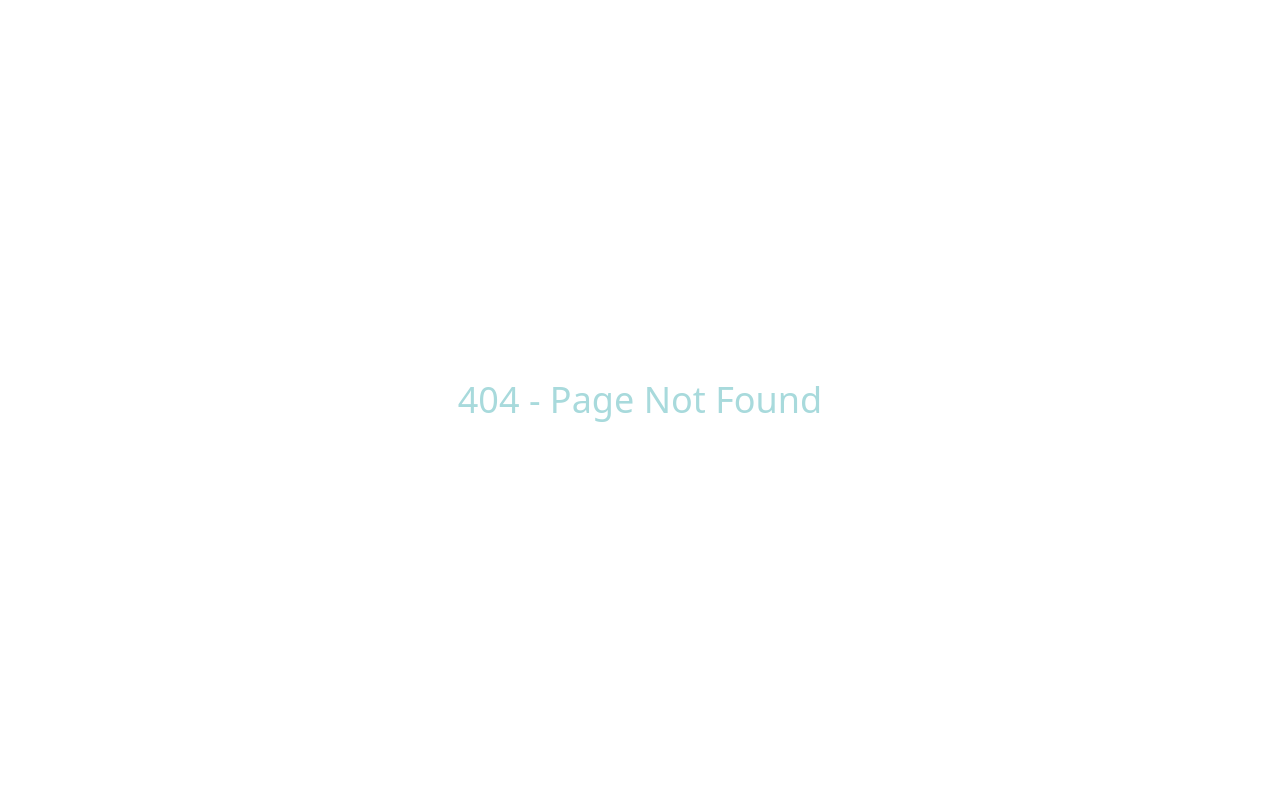
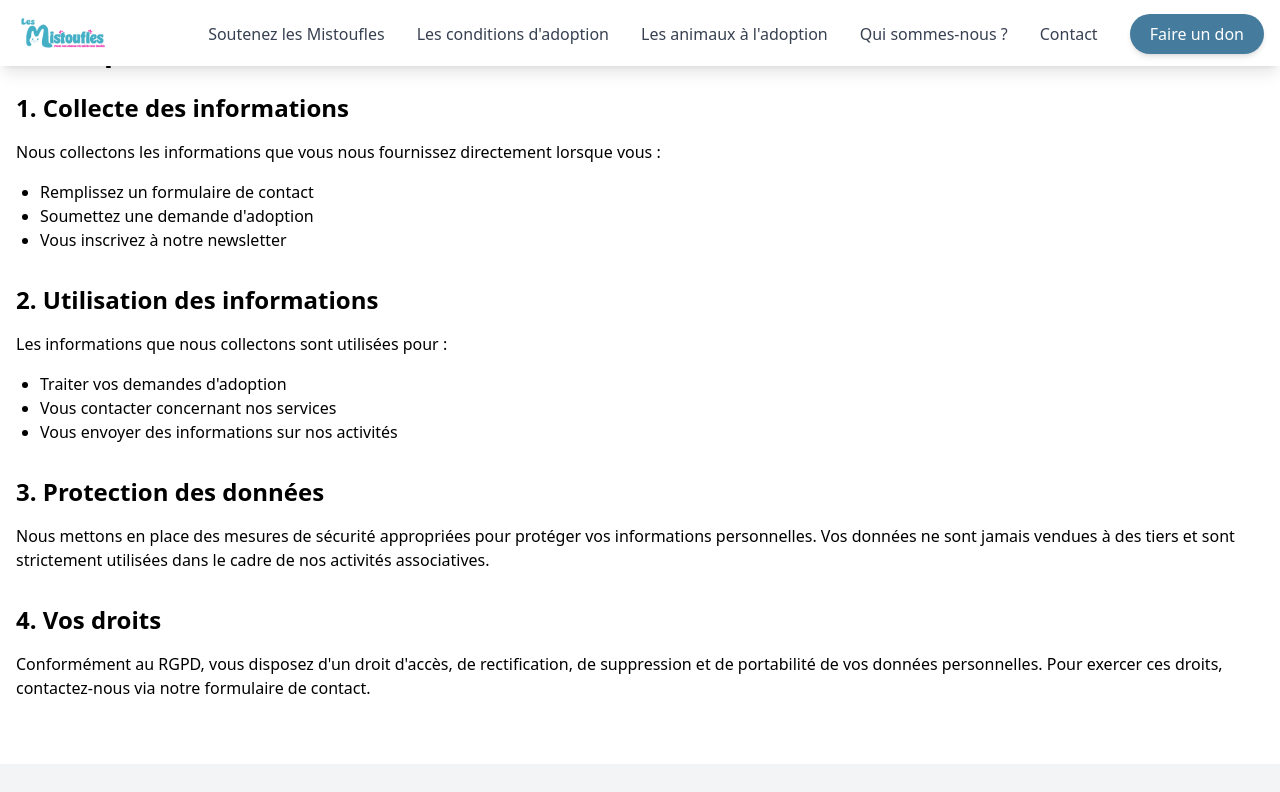
Before and after one commit to Reeflex-M/showcase_mistoufle, a React (Vite) app: page /privacy in a window 1280 px wide. Before the commit this address had no page. Shown: the top 792 px of the page. Built offline with nearby package versions, Linux system fonts and the light colour scheme.

Commit message:
Ajout des pages Mentions Légales et Politique de Confidentialité, mise à jour du routage et ajout du défilement automatique vers le haut

```diff
--- a/src/App.jsx
+++ b/src/App.jsx
@@ -1,9 +1,19 @@
-import { Outlet } from "react-router-dom";
+import { Outlet, useLocation } from "react-router-dom";
+import { useEffect } from "react";
 import "./App.css";
 import Navbar from "./components/Navbar";
 import Footer from "./components/Footer";
 
 function App() {
+  const location = useLocation();
+
+  useEffect(() => {
+    window.scrollTo({
+      top: 0,
+      behavior: "smooth",
+    });
+  }, [location.pathname]);
+
   return (
     <div className="min-h-screen flex flex-col">
       <Navbar />
--- /dev/null
+++ b/src/pages/Privacy/Privacy.jsx
@@ -0,0 +1,62 @@
+import React from "react";
+
+function Privacy() {
+  return (
+    <div className="container mx-auto px-4 py-8">
+      <h1 className="text-3xl font-bold mb-6">Politique de Confidentialité</h1>
+
+      <section className="mb-8">
+        <h2 className="text-2xl font-semibold mb-4">
+          1. Collecte des informations
+        </h2>
+        <p className="mb-4">
+          Nous collectons les informations que vous nous fournissez directement
+          lorsque vous :
+        </p>
+        <ul className="list-disc ml-6 mb-4">
+          <li>Remplissez un formulaire de contact</li>
+          <li>Soumettez une demande d'adoption</li>
+          <li>Vous inscrivez à notre newsletter</li>
+        </ul>
+      </section>
+
+      <section className="mb-8">
+        <h2 className="text-2xl font-semibold mb-4">
+          2. Utilisation des informations
+        </h2>
+        <p className="mb-4">
+          Les informations que nous collectons sont utilisées pour :
+        </p>
+        <ul className="list-disc ml-6 mb-4">
+          <li>Traiter vos demandes d'adoption</li>
+          <li>Vous contacter concernant nos services</li>
+          <li>Vous envoyer des informations sur nos activités</li>
+        </ul>
+      </section>
+
+      <section className="mb-8">
+        <h2 className="text-2xl font-semibold mb-4">
+          3. Protection des données
+        </h2>
+        <p className="mb-4">
+          Nous mettons en place des mesures de sécurité appropriées pour
+          protéger vos informations personnelles. Vos données ne sont jamais
+          vendues à des tiers et sont strictement utilisées dans le cadre de nos
+          activités associatives.
+        </p>
+      </section>
+
+      <section className="mb-8">
+        <h2 className="text-2xl font-semibold mb-4">4. Vos droits</h2>
+        <p className="mb-4">
+          Conformément au RGPD, vous disposez d'un droit d'accès, de
+          rectification, de suppression et de portabilité de vos données
+          personnelles. Pour exercer ces droits, contactez-nous via notre
+          formulaire de contact.
+        </p>
+      </section>
+    </div>
+  );
+}
+
+export default Privacy;
```
Also changed, not shown: src/router.jsx (+10 -0 lines), src/pages/LegalNotice/LegalNotice.jsx (renamed from src/pages/LogalNotice/LegalNotice.jsx).
